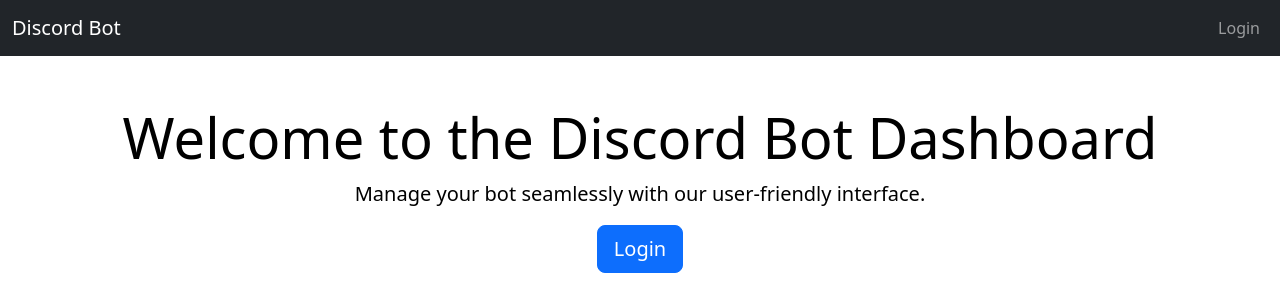
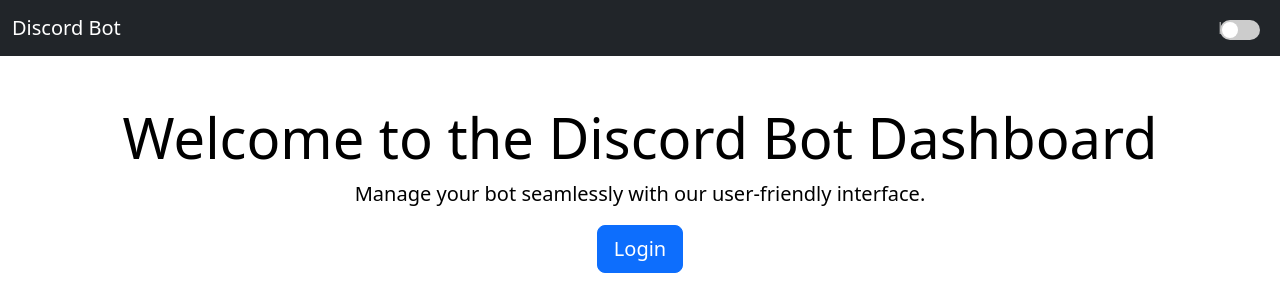
Before and after one commit to MindDevelopment/Discord-bot-new, a Flask app: page / in a window 1280 px wide. Shown: the top 300 px of the page. Run offline with Flask 3, Linux system fonts and the light colour scheme.

Commit message:
Update index.html

```diff
--- a/dashboard/templates/index.html
+++ b/dashboard/templates/index.html
@@ -5,11 +5,11 @@
     <meta charset="UTF-8">
     <meta name="viewport" content="width=device-width, initial-scale=1.0">
     <link href="https://cdn.jsdelivr.net/npm/bootstrap@5.3.2/dist/css/bootstrap.min.css" rel="stylesheet">
-        <!-- Voeg de theme.css toe voor stijlen -->
-<link rel="stylesheet" href="{{ url_for('static', filename='theme.css') }}">
+    <!-- Voeg de theme.css toe voor stijlen -->
+    <link rel="stylesheet" href="{{ url_for('static', filename='theme.css') }}">
 
-<!-- Voeg de theme.js toe voor de functionaliteit -->
-<script src="{{ url_for('static', filename='theme.js') }}"></script>
+    <!-- Voeg de theme.js toe voor de functionaliteit -->
+    <script src="{{ url_for('static', filename='theme.js') }}"></script>
     <title>Discord Bot</title>
 </head>
 <body>
@@ -30,6 +30,14 @@
         </div>
     </nav>
 
+    <!-- Schakelaar voor Dark Mode / Light Mode -->
+    <div class="theme-switch-wrapper">
+        <div class="theme-switch">
+            <input type="checkbox" id="theme-switch">
+            <label for="theme-switch" class="theme-switch-label"></label>
+        </div>
+    </div>
+
     <!-- Hero Section -->
     <div class="container text-center mt-5">
         <h1 class="display-4">Welcome to the Discord Bot Dashboard</h1>
```
